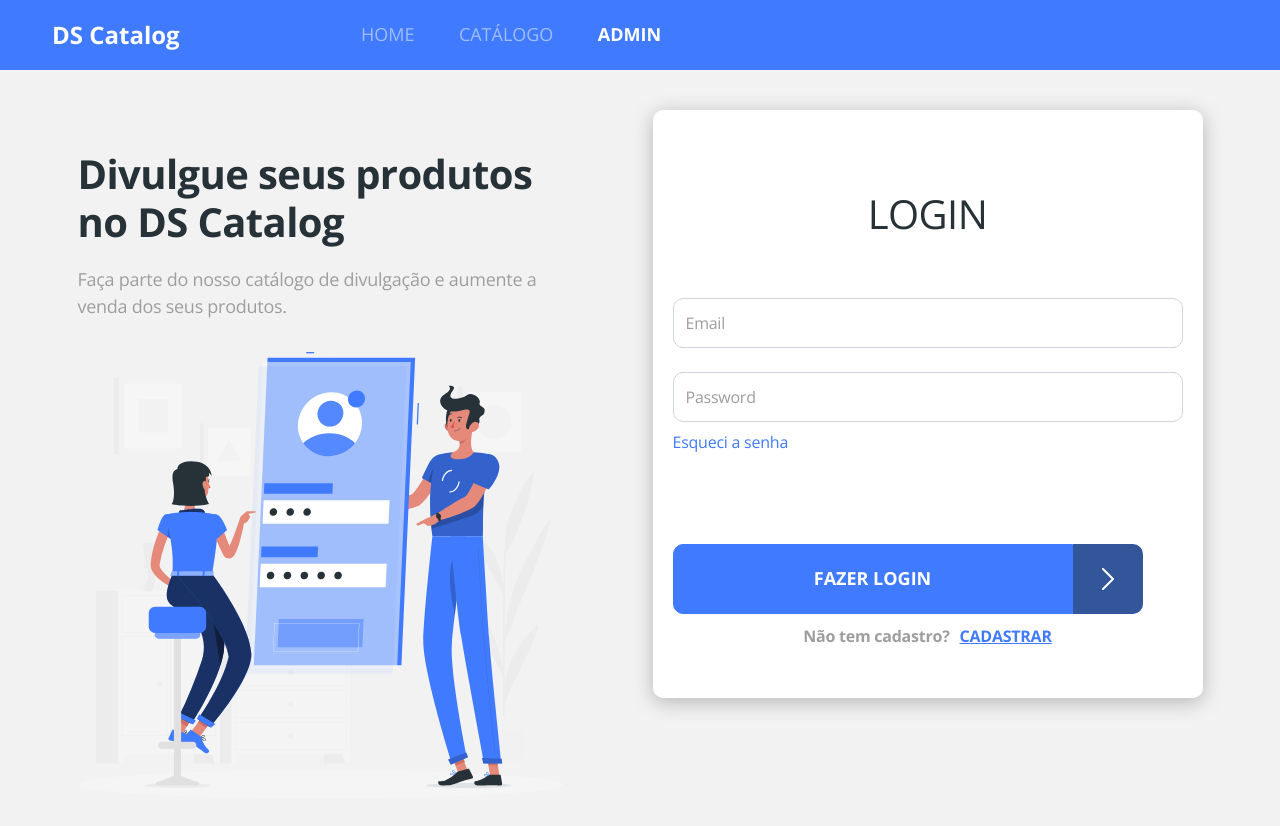
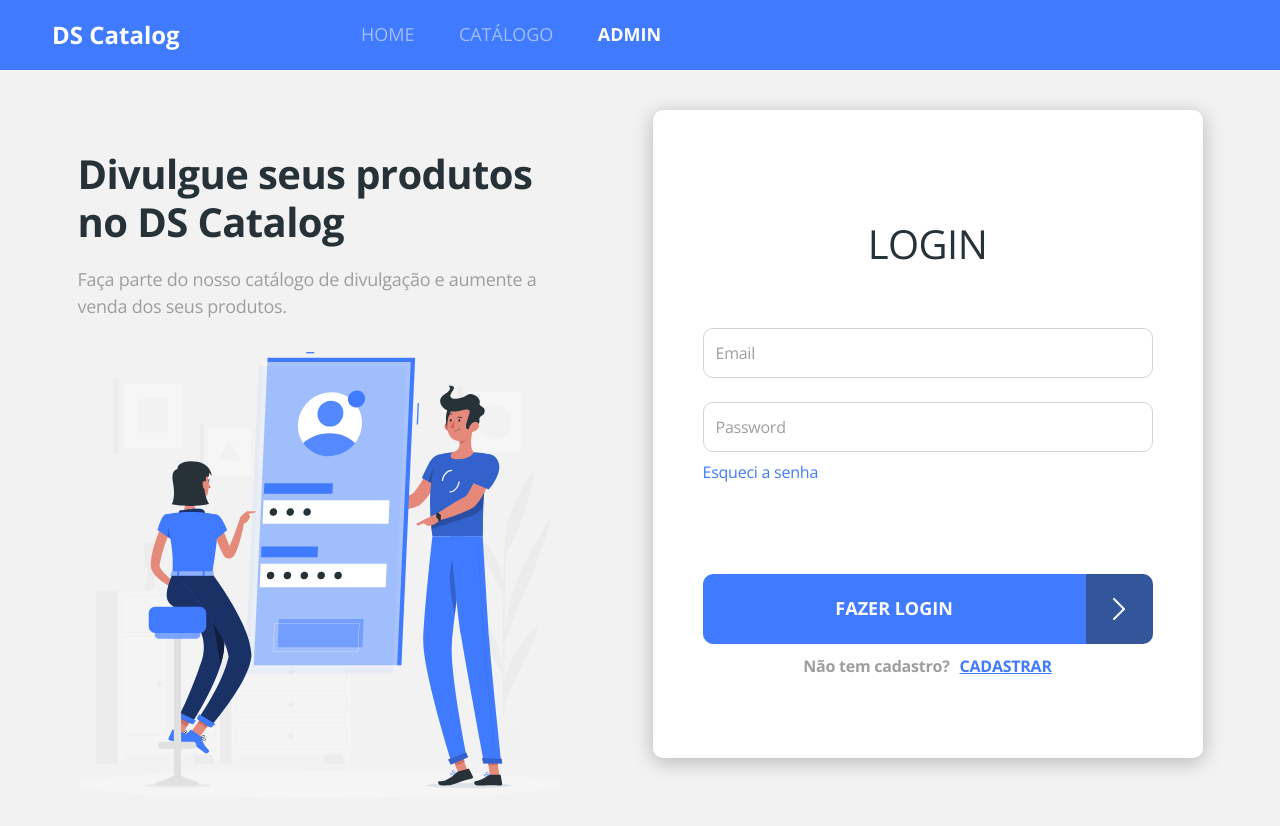
Before and after one commit to mmvalcanaia/ds-catalog, a React (Create React App) app in the folder frontweb/: page /admin/auth/login in a window 1280 px wide. Shown: the top 826 px of the page. Built offline with nearby package versions, Linux system fonts and the light colour scheme; no server answers.

Commit message:
react-hook-form

```diff
--- a/frontweb/package.json
+++ b/frontweb/package.json
@@ -17,6 +17,7 @@
     "react": "^17.0.2",
     "react-content-loader": "^6.2.0",
     "react-dom": "^17.0.2",
+    "react-hook-form": "^7.33.1",
     "react-router-dom": "^5.2.0",
     "react-scripts": "4.0.3",
     "typescript": "^4.1.2",
--- a/frontweb/src/pages/Admin/Auth/Login/index.tsx
+++ b/frontweb/src/pages/Admin/Auth/Login/index.tsx
@@ -1,14 +1,27 @@
 import './styles.css';
 import ButtonIcon from 'components/ButtonIcon';
 import { Link } from 'react-router-dom';
+import { useForm } from 'react-hook-form';
+
+type FormData = {
+  username: string;
+  password: string;
+}
 
 const Login = () => {
+  const { register, handleSubmit } = useForm<FormData>();
+
+  const onSubmit = (formData : FormData) => {
+    console.log(formData);
+  };
+
   return (
     <div className="base-card login-card">
       <h1>LOGIN</h1>
-      <form>
+      <form onSubmit={handleSubmit(onSubmit)}>
         <div className="mb-4">
           <input
+            {...register('username')}
             type="text"
             className="form-control base-input"
             placeholder="Email"
@@ -17,6 +30,7 @@ const Login = () => {
         </div>
         <div className="mb-2">
           <input
+            {...register('password')}
             type="password"
             className="form-control base-input"
             placeholder="Password"
--- a/frontweb/src/pages/Admin/Auth/Login/styles.css
+++ b/frontweb/src/pages/Admin/Auth/Login/styles.css
@@ -47,3 +47,9 @@
   text-align: center;
   margin-bottom: 30px;
 }
+
+@media (min-width: 576px) {
+  .login-card {
+    padding: 50px;
+  }
+}
```
Also changed, not shown: 1 other file (tests, documents, lock files or other folders).
